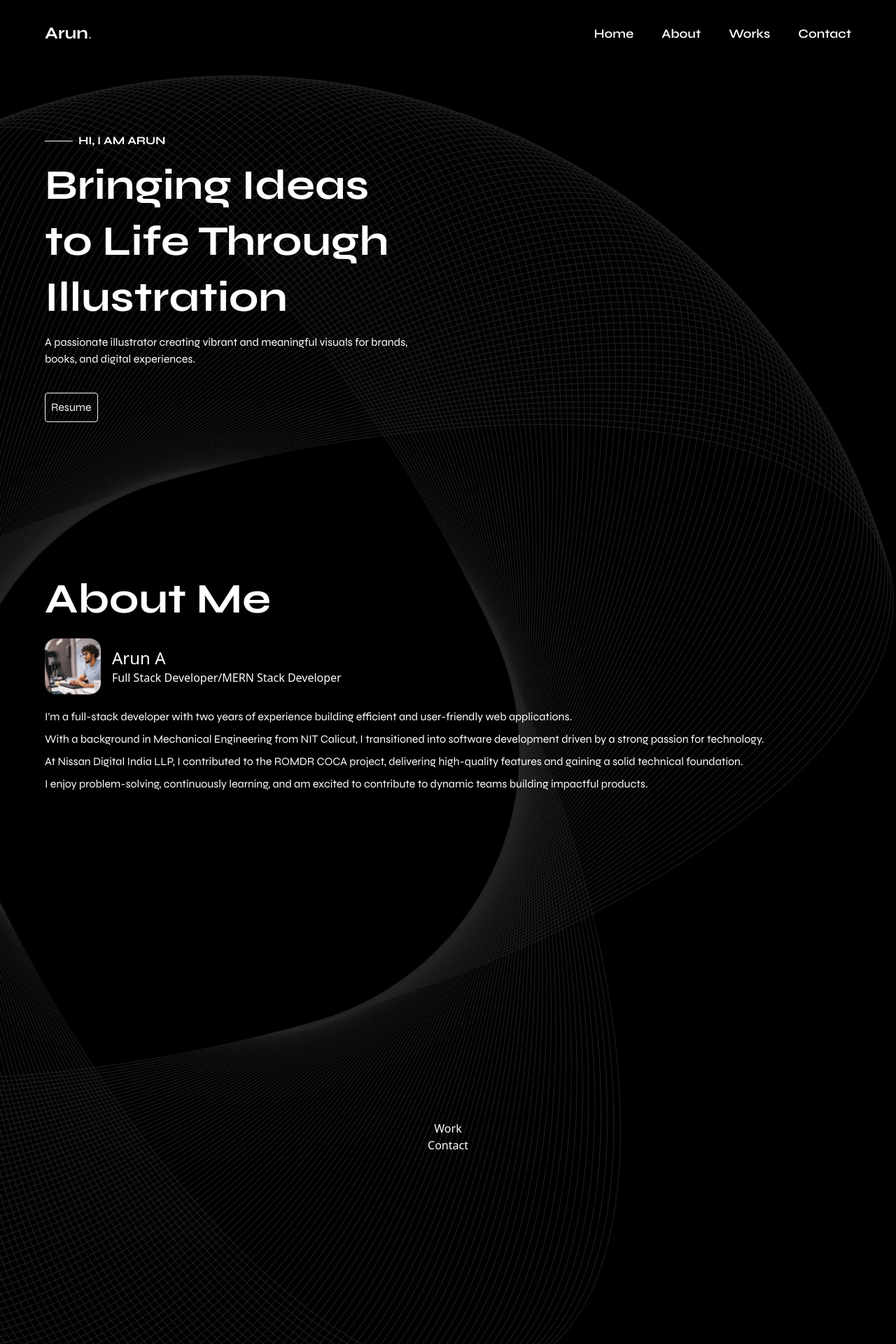
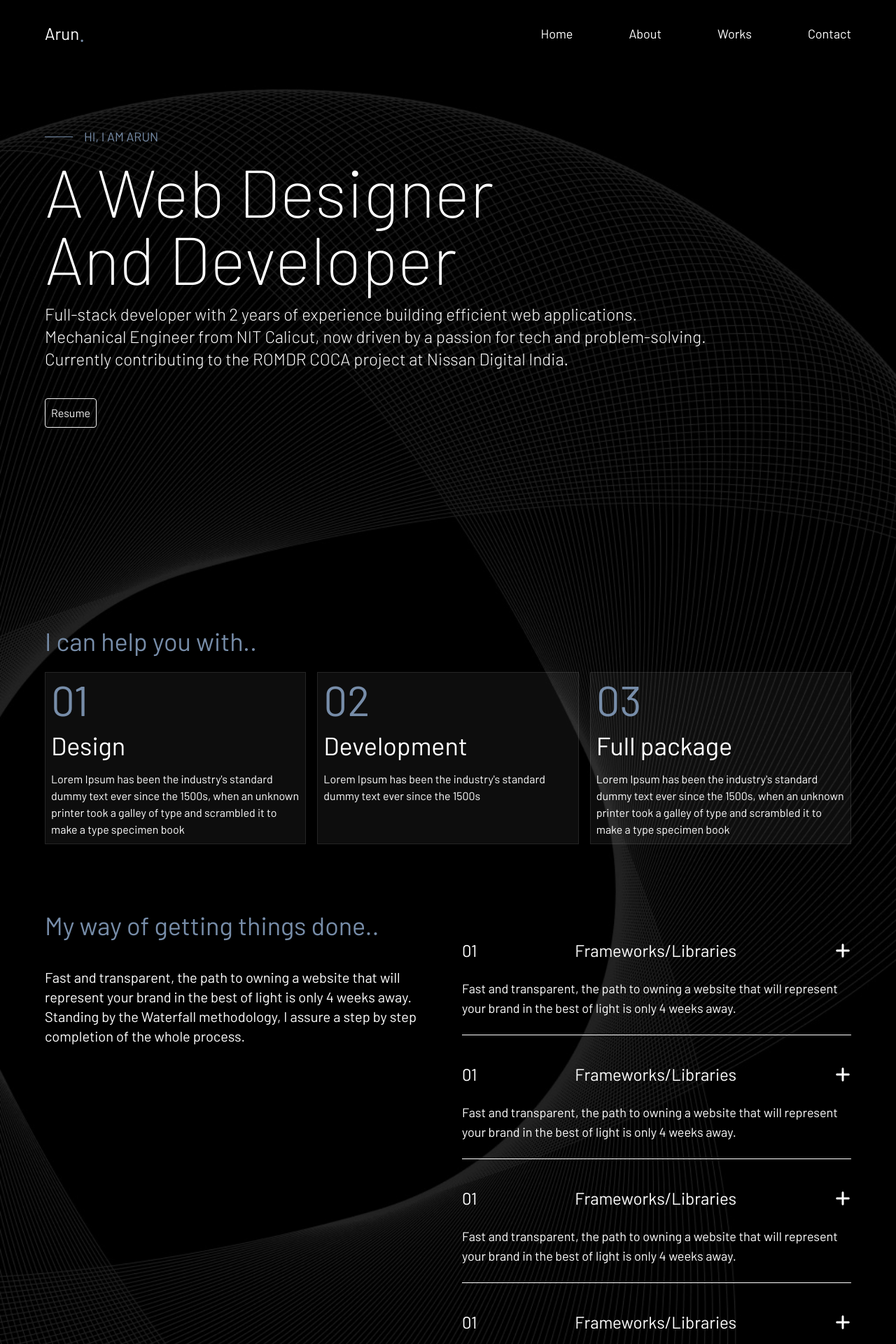
Before and after one commit to Arun-mec/portfolio, a React (Vite) app: page / in a window 1280 px wide. Shown: the top 1920 px of the page at 70% size. Built offline with nearby package versions, Linux system fonts and the light colour scheme.

Commit message:
Added about section and skills

```diff
--- a/index.html
+++ b/index.html
@@ -2,10 +2,12 @@
 <html lang="en">
   <head>
     <meta charset="UTF-8" />
-    <meta name="viewport" content="width=device-width, initial-scale=1" />
+    <link rel="icon" type="image/svg+xml" href="/vite.svg" />
+    <meta name="viewport" content="width=device-width, initial-scale=1.0" />
     <link rel="preconnect" href="https://fonts.googleapis.com">
     <link rel="preconnect" href="https://fonts.gstatic.com" crossorigin>
-    <link href="https://fonts.googleapis.com/css2?family=Lilita+One&family=Roboto:ital,wght@0,100..900;1,100..900&family=Space+Grotesk:wght@300..700&family=Syne:wght@400..800&display=swap" rel="stylesheet">
+    <link rel="stylesheet" href="https://fonts.googleapis.com/css2?family=Material+Symbols+Outlined:opsz,wght,FILL,GRAD@24,400,0,0&icon_names=expand_circle_down,menu" />
+    <link href="https://fonts.googleapis.com/css2?family=Syne:wght@400..800&family=Barlow:ital,wght@0,100;0,200;0,300;0,400;0,500;0,600;0,700;0,800;0,900;1,100;1,200;1,300;1,400;1,500;1,600;1,700;1,800;1,900&display=swap" rel="stylesheet">
     <title>Vite + React</title>
   </head>
   <body>
--- a/src/components/About.jsx
+++ b/src/components/About.jsx
@@ -1,31 +1,16 @@
 import React from 'react'
+import Services from './Services'
 
 const About = () => {
   return (
-    <section id="about" className='smcontainer md:container h-[100vh] flex gap-20 justify-start items-start'>
-
-      <div
-        className='flex flex-col items-start justify-center gap-4'>
-        <span className='text-4xl md:text-6xl leading-12 md:leading-20 font-syne font-bold'>
-         About Me
+    <>
+      <section id="about" className='smcontainer md:container my-[10vh]
+            flex flex-col items-start justify-start gap-6 font-primary'>
+        <span className="text-2xl md:text-4xl text-light">I can help you with..
         </span>
-        <div className='flex flex-row justify-center items-center gap-4'>
-          <img src="/images/dev.jpeg"
-            className="w-20 h-20 rounded-2xl object-cover"
-            alt="Profile image" />
-          <section className="flex flex-col items-start">
-            <span className="text-xl md:text-2xl">Arun A</span>
-            <span className="">Full Stack Developer/MERN Stack Developer</span>
-          </section>
-        </div>
-        <div className='text-md font-syne leading-6 md:leading-8'>
-          I'm a full-stack developer with two years of experience building efficient and user-friendly web applications. <br />
-          With a background in Mechanical Engineering from NIT Calicut, I transitioned into software development driven by a strong passion for technology. <br />
-          At Nissan Digital India LLP, I contributed to the ROMDR COCA project, delivering high-quality features and gaining a solid technical foundation. <br />
-          I enjoy problem-solving, continuously learning, and am excited to contribute to dynamic teams building impactful products.
-        </div>
-      </div>
-    </section>
+        <Services />
+      </section>
+    </>
   )
 }
 
--- a/src/components/Button.jsx
+++ b/src/components/Button.jsx
@@ -9,7 +9,7 @@ const Button = ({
   disabled = false,
   className,
 }) => {
-  const buttonClass = `text-primary text-md font-syne border-[0.1rem] max-w-fit
+  const buttonClass = `text-primary text-md font-primary border-[0.1rem] max-w-fit
     border-primary p-2 rounded hover:bg-primary hover:text-dark
     transition-all cursor-pointer ${varient} ${disabled ? "disabled" : ""} ${className}`;
 
--- a/src/components/Home.jsx
+++ b/src/components/Home.jsx
@@ -3,27 +3,46 @@ import Button from './Button'
 
 
 const Home = () => {
+    const connectStyle = 'text-lg md:text-xl font-primary cursor-pointer hover:underline'
     return (
-        <section id="home" className='smcontainer md:container h-[80vh] lg:h-[100vh] flex gap-20 justify-start items-center'>
-
-            <div
-                className='flex flex-col items-start justify-center gap-3'>
-                <span className='text-md font-syne font-bold flex flex-row items-center gap-2'>
+        <section id="home" className='smcontainer md:container h-[100vh]
+                    flex flex-col items-start justify-center gap-2 md:gap-4'>
+            <span className='text-md md:text-lg font-primary text-light flex flex-row items-center gap-2 md:gap-4'>
                 <hr className='w-10' /> HI, I AM ARUN
             </span>
-                <span className='text-4xl md:text-6xl leading-12 md:leading-20 font-syne font-bold'>
-                    Bringing Ideas<br />
-                    to Life Through<br />
-                    Illustration
+            <span className='text-4xl md:text-8xl leading-16 md:leading-24 font-primary font-extralight'>
+                A Web Designer <br />
+                And Developer
             </span>
-                <span className='text-md font-syne'>A passionate illustrator creating vibrant and meaningful visuals for brands,<br /> books, and digital experiences.</span>
-
+            <span className='text-xl md:text-2xl font-primary font-light'>
+            Full-stack developer with 2 years of experience building efficient web applications. <br/>
+            Mechanical Engineer from NIT Calicut, now driven by a passion for tech and problem-solving. <br />
+            Currently contributing to the ROMDR COCA project at Nissan Digital India.
+            </span>
             <section className='flex flex-col my-6'>
                 <Button content="Resume" />
             </section>
-            </div>
         </section>
     )
 }
 
 export default Home
+
+
+
+{/* <div className='flex flex-col items-end justify-center gap-2'>
+                <section className='flex flex-col items-start justify-center gap-2 md:gap-4'>
+                    <span className='text-xl md:text-2xl font-primary text-light'>
+                        LETS's CONNECT
+                    </span>
+                    <hr className='w-full text-primary'/>
+                    <section className='flex flex-col items-start justify-center gap-1 md:gap-2'>
+                        <span className={connectStyle}>
+                            LinkedIn
+                        </span>
+                        <span className={connectStyle}>
+                            Email
+                        </span>
+                    </section>
+                </section>
+            </div> */}
--- a/src/components/Logo.jsx
+++ b/src/components/Logo.jsx
@@ -1,10 +1,11 @@
 import React from 'react'
+import { FaHashtag } from "react-icons/fa6";
 
 const Logo = () => {
     return (
         <>
-            <span className='w-1/3 text-xl md:text-2xl font-syne font-bold cursor-pointer'>
-                Arun<span className='text-xl font-bold text-light'>.</span>
+            <span className='w-1/3 text-xl md:text-2xl font-primary cursor-pointer flex items-center'>
+                Arun<span className='text-2xl md:text-3xl text-light'>.</span>
             </span>
         </>
     )
--- a/src/components/NavLinks.jsx
+++ b/src/components/NavLinks.jsx
@@ -1,7 +1,7 @@
 import React from 'react'
 
 const NavLinks = () => {
-    const navbarItemStyle = 'text-md md:text-lg font-syne font-semibold hover:underline cursor-pointer'
+    const navbarItemStyle = 'text-md md:text-lg font-primary hover:underline hover:text-light cursor-pointer'
     return (
         <>
             <a className={navbarItemStyle} href='#home'>Home</a>
--- a/src/components/Navbar.jsx
+++ b/src/components/Navbar.jsx
@@ -15,7 +15,7 @@ const Navbar = () => {
         <div className="flex md:hidden flex-row justify-center items-center">
           <HiBars3 className="text-2xl" />
         </div>
-        <div className="hidden md:flex flex-row gap-10 justify-center items-center">
+        <div className="hidden md:flex flex-row gap-20 justify-center items-center">
           <NavLinks />
         </div>
       </section>
--- /dev/null
+++ b/src/components/Services.jsx
@@ -0,0 +1,36 @@
+import React from 'react'
+
+const Services = () => {
+    const cardStyle = "bg-white/5 border-1 border-white/10 hover:border-white flex flex-col items-start justify-start gap-4 cursor-pointer p-2"
+    const services = [
+        {
+            title: "Design",
+            content: "Lorem Ipsum has been the industry's standard dummy text ever since the 1500s, when an unknown printer took a galley of type and scrambled it to make a type specimen book"
+        },
+        {
+            title: "Development",
+            content: "Lorem Ipsum has been the industry's standard dummy text ever since the 1500s"
+        },
+        {
+            title: "Full package",
+            content: "Lorem Ipsum has been the industry's standard dummy text ever since the 1500s, when an unknown printer took a galley of type and scrambled it to make a type specimen book"
+        }]
+    return (
+        <div className="w-full grid grid-cols-1 md:grid-cols-3 gap-2 md:gap-4">
+            {
+                services.map((service, key) => {
+                    return (
+
+                        <div className={cardStyle}>
+                            <span className='text-light text-2xl md:text-6xl'>0{key+1}</span>
+                            <span className='text-2xl md:text-4xl'>{service.title}</span>
+                            <span>{service.content}</span>
+                        </div>
+                    )
+                })
+            }
+        </div>
+    )
+}
+
+export default Services
--- /dev/null
+++ b/src/components/Skills.jsx
@@ -0,0 +1,76 @@
+import React from 'react'
+import { FaPlus } from "react-icons/fa6";
+
+const SkillCard = () => {
+    const cardStyle = "aspect-square text-xl md:text-2xl bg-white/5 border-1 border-white/50 hover:border-white flex items-center justify-center cursor-pointer"
+    const categories = ["Languages", "Frameworks", "Database", "Also Familier With"]
+    return (
+        <div className="w-full col-span-2 grid grid-cols-2 md:grid-cols-4 gap-2 md:gap-4 hover">
+
+        </div>
+    )
+}
+
+const Skills = () => {
+
+    return (
+        <div id="about" className='smcontainer md:container grid grid-cols-1 md:grid-cols-2 gap-10 font-primary'>
+            <section className='flex flex-col items-start justify-start gap-10'>
+                <span className="text-2xl md:text-4xl text-light">My way of getting things done..</span>
+                <span className='text-lg md:text-xl'>Fast and transparent, the path to owning a website that will represent your brand in the best of light is only 4 weeks away. Standing by the Waterfall methodology, I assure a step by step completion of the whole process.</span>
+            </section>
+            <div className='w-full flex flex-col items-start justify-start gap-10 my-10'>
+                <div className="w-full flex flex-col gap-6">
+                    <section className='w-full flex items-center justify-between text-xl md:text-2xl'>
+                        <span>01</span>
+                        <span>Frameworks/Libraries</span>
+                        <span><FaPlus /></span>
+                    </section>
+                    <section className='w-full flex items-center justify-evenly text-md md:text-lg'>
+                        Fast and transparent, the path to owning a website that will represent your brand in the best of light is only 4 weeks away.
+                    </section>
+                    <hr />
+                </div>
+
+                <div className="w-full flex flex-col gap-6">
+                    <section className='w-full flex items-center justify-between text-xl md:text-2xl'>
+                        <span>01</span>
+                        <span>Frameworks/Libraries</span>
+                        <span><FaPlus /></span>
+                    </section>
+                    <section className='w-full flex items-center justify-evenly text-md md:text-lg'>
+                        Fast and transparent, the path to owning a website that will represent your brand in the best of light is only 4 weeks away.
+                    </section>
+                    <hr />
+                </div>
+
+                <div className="w-full flex flex-col gap-6">
+                    <section className='w-full flex items-center justify-between text-xl md:text-2xl'>
+                        <span>01</span>
+                        <span>Frameworks/Libraries</span>
+                        <span><FaPlus /></span>
+                    </section>
+                    <section className='w-full flex items-center justify-evenly text-md md:text-lg'>
+                        Fast and transparent, the path to owning a website that will represent your brand in the best of light is only 4 weeks away.
+                    </section>
+                    <hr />
+                </div>
+
+                <div className="w-full flex flex-col gap-6">
+                    <section className='w-full flex items-center justify-between text-xl md:text-2xl'>
+                        <span>01</span>
+                        <span>Frameworks/Libraries</span>
+                        <span><FaPlus /></span>
+                    </section>
+                    <section className='w-full flex items-center justify-evenly text-md md:text-lg'>
+                        Fast and transparent, the path to owning a website that will represent your brand in the best of light is only 4 weeks away.
+                    </section>
+                    <hr />
+                </div>
+
+            </div>
+        </div>
+    )
+}
+
+export default Skills
--- a/src/index.css
+++ b/src/index.css
@@ -17,10 +17,8 @@
   --color-secondary: #22577a;
   --color-dark : #000;
   --color-light : #778da9;
-  --font-roboto : "Roboto", "sans-serif";
-  --font-syne : "Syne", "sans-serif";
-  --font-grotesk : "Space Grotesk", "sans-serif";
-  --font-lilita : "Lilita One", "sans-serif";
+  --font-primary: "Barlow", "sans-serif";
+  --font-secondary : "Syne", "sans-serif";
 
   --animate-textup : textup 1s ease-in-out infinite;
   @keyframes textup {
--- a/src/pages/Indexpage.jsx
+++ b/src/pages/Indexpage.jsx
@@ -4,6 +4,7 @@ import About from '../components/About'
 import Home from '../components/Home'
 import Contact from '../components/Contact'
 import Work from '../components/Work'
+import Skills from '../components/Skills'
 
 const Indexpage = () => {
   return (
@@ -11,6 +12,7 @@ const Indexpage = () => {
         <Navbar />
         <Home />
         <About />
+        <Skills />
         <Work />
         <Contact />
     </section>
```
Lines whose indentation alone changed are shown as unchanged.
